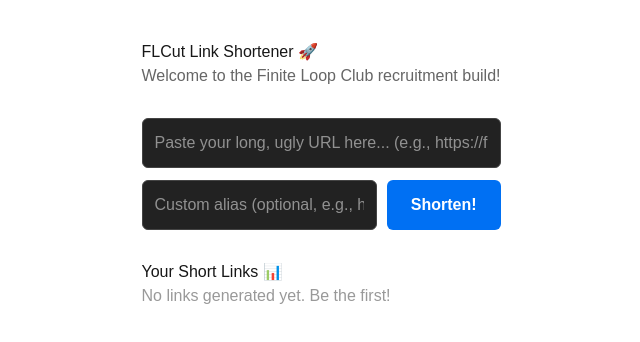
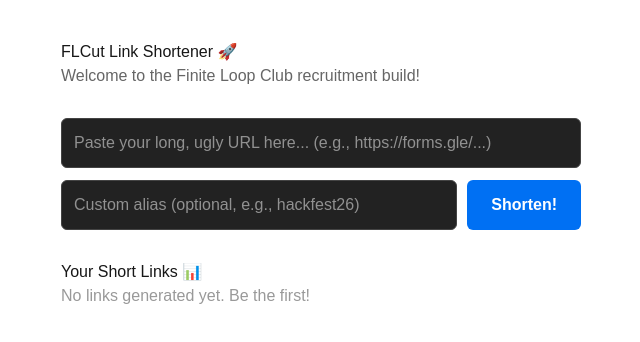
Before and after one commit to VaibhavGovekar/flcut-link-shortener, a Next.js app: page / in a window 1280 px wide. Shown: the top 342 px of the page, without its empty margins (319-959 px from the left). Built offline with nearby package versions, Linux system fonts and the light colour scheme; no server answers; the database is empty.

Commit message:
style: fix metadata configuration layout

```diff
--- a/app/layout.tsx
+++ b/app/layout.tsx
@@ -12,6 +12,7 @@
   subsets: ["latin"],
 });
 
+// This is the exact block that controls your browser tab name and description!
 export const metadata: Metadata = {
   title: "FLCut | FLC Link Shortener 🚀",
   description: "Custom, trackable short links for Finite Loop Club events.",
@@ -23,11 +24,10 @@
   children: React.ReactNode;
 }>) {
   return (
-    <html
-      lang="en"
-      className={`${geistSans.variable} ${geistMono.variable} h-full antialiased`}
-    >
-      <body className="min-h-full flex flex-col">{children}</body>
+    <html lang="en">
+      <body className={`${geistSans.variable} ${geistMono.variable} antialiased`}>
+        {children}
+      </body>
     </html>
   );
 }
```
